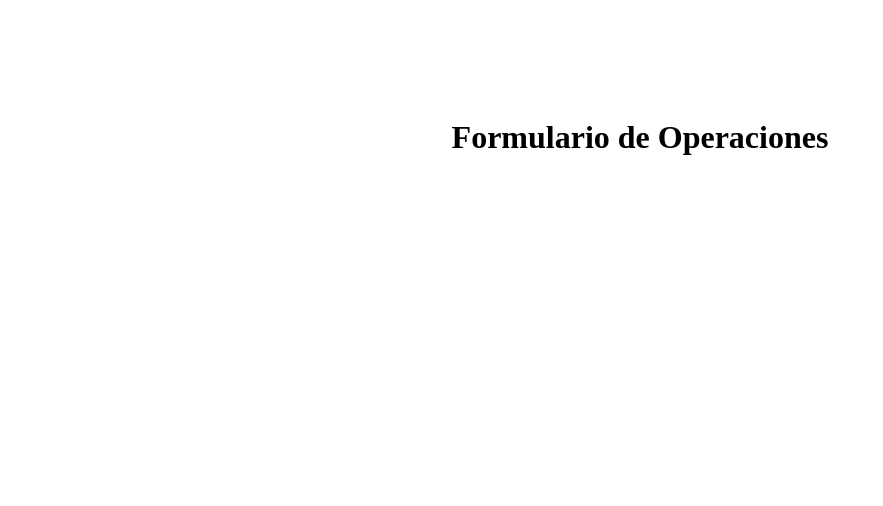
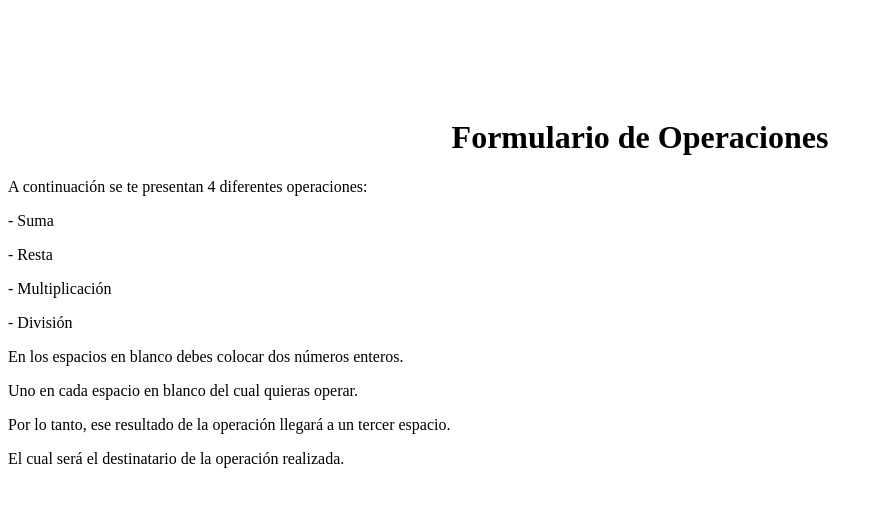
Before and after one commit to Bradleyivme/FormularioOP, a plain HTML site: page index.html in a window 1280 px wide. Shown: the whole page, without its empty margins (0-883 px from the left). Drawn offline with Linux system fonts and the light colour scheme.

Commit message:
Se agregó las instrucciones del formulario a realizar en index

```diff
--- a/index.html
+++ b/index.html
@@ -10,9 +10,14 @@
 <center>
     <h1>Formulario de Operaciones</h1>
 </center>
-<br><br><br><br><br>
-<center>
-
-</center>
+    <p>A continuación se te presentan 4 diferentes operaciones:</p>
+    <p> - Suma</p>
+    <p> - Resta</p>
+    <p> - Multiplicación</p>
+    <p> - División</p>
+    <p>En los espacios en blanco debes colocar dos números enteros.</p>
+    <p>Uno en cada espacio en blanco del cual quieras operar.</p>
+    <p>Por lo tanto, ese resultado de la operación llegará a un tercer espacio.</p>
+    <p>El cual será el destinatario de la operación realizada.</p>
 </body>
 </html>
```
